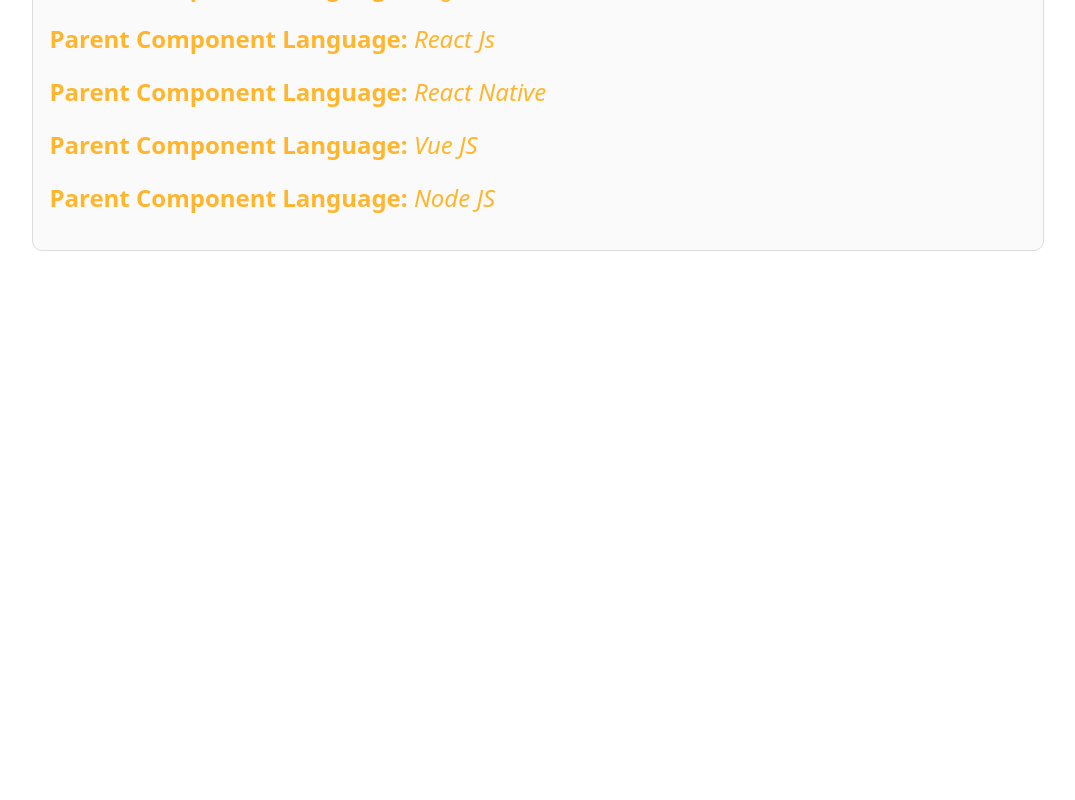
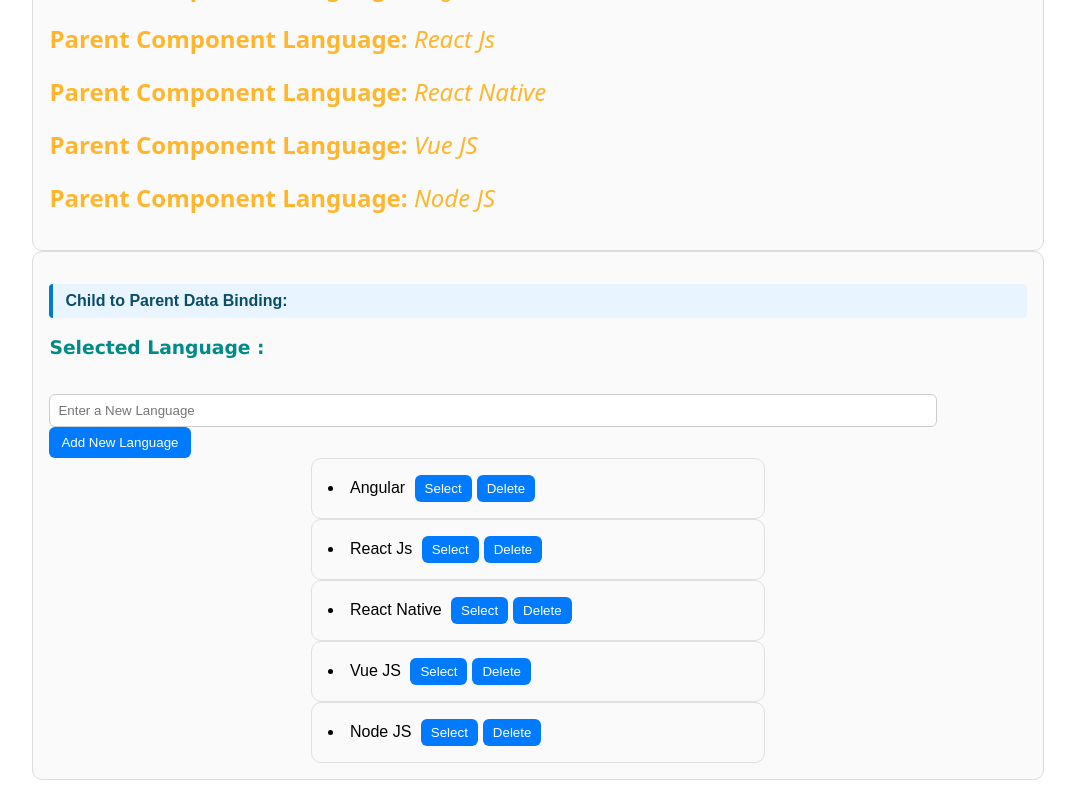
Before and after one commit to JayrajPrajapati/angularbasic, an Angular app: page / in a window 1280 px wide. Shown: the part 4842-5642 px from the top of the page, without its empty margins (102-1177 px from the left). Before the commit the page ends 5113 px from the top, so only its background shows below. Built offline with nearby package versions, Linux system fonts and the light colour scheme.

Commit message:
pass data child to parent

```diff
--- a/src/app/app.html
+++ b/src/app/app.html
@@ -273,11 +273,26 @@
     <p>Parent to Child Data Binding:</p>
     <app-child-component [propFromParent]="propFromParent()"></app-child-component>
     <hr>
-    <input type="text" (input)="newLanguage.set($event.target.value)" [value] ="newLanguage()" placeholder="Enter a New Language">
+    <input type="text" (input)="newLanguage.set($event.target.value)" [value]="newLanguage()"
+      placeholder="Enter a New Language">
     <button (click)="addNewLanguage()">Add New Language</button>
 
     @for(language of languagesList(); track language){
     <app-parent-to-child [newLanguage]="language"></app-parent-to-child>
     }
   </div>
+  <!-- Child to Parent Data Binding -->
+  <div class="todo-wrapper">
+    <p>Child to Parent Data Binding:</p>
+    <h3>Selected Language : {{selectedLanguageName()}}</h3>
+    <br>
+
+    <input type="text" (input)="newLanguage.set($event.target.value)" placeholder="Enter a New Language" [value]="newLanguage()">
+    <button (click)="addNewLanguage()">Add New Language</button>
+
+    @for(language of languagesList(); track language){
+    <app-child-to-parent-component [newLanguage]="language" (selectedLanguage)="selectedLanguage($event)"
+      (deleteLanguageByName)="deleteLanguage($event)"></app-child-to-parent-component>
+    }
+  </div>
 </div>
--- a/src/app/app.ts
+++ b/src/app/app.ts
@@ -4,10 +4,11 @@
 import { single } from 'rxjs';
 import { ChildComponent } from './componenets/child-component/child-component';
 import { ParentToChild } from './componenets/parent-to-child-component/parent-to-child';
+import { ChildToParentComponent } from './componenets/child-to-parent-component/child-to-parent-component';
 
 @Component({
   selector: 'app-root',
-  imports: [SignUp, FormsModule, ChildComponent, ParentToChild],
+  imports: [SignUp, FormsModule, ChildComponent, ParentToChild, ChildToParentComponent],
   templateUrl: './app.html',
   styleUrl: './app.css'
 })
@@ -303,4 +304,14 @@
       this.newLanguage.set('')
     }
   }
+
+  //Child to Parent Data Binding
+  selectedLanguageName = signal('');
+  selectedLanguage(language: string) {
+    this.selectedLanguageName.set(language);
+  }
+  deleteLanguage(language: string) {
+    this.languagesList.update((data) => data.filter((item) => item != language))
+    this.selectedLanguageName.set('')
+  }
 }
--- /dev/null
+++ b/src/app/componenets/child-to-parent-component/child-to-parent-component.css
@@ -0,0 +1,8 @@
+.child-parent-wrapper{max-width:420px;margin:auto;padding:16px;border:1px solid #e0e0e0;border-radius:10px;background:#fafafa;font-family:sans-serif}
+.child-parent-wrapper h3{font-weight:bold}
+.child-parent-wrapper input{width:65%;padding:8px;border:1px solid #ccc;border-radius:6px;margin-right:8px}
+.child-parent-wrapper button{padding:6px 10px;border:none;border-radius:6px;background:#007bff;color:#fff;cursor:pointer;margin-left:5px}
+.child-parent-wrapper button:hover{background:#0056b3}
+.child-parent-wrapper .list{display:flex;justify-content:space-between;align-items:center;padding:8px;border:1px solid #eee;border-radius:6px;margin-top:6px;background:#fff}
+.child-parent-wrapper .list button:last-child{background:#dc3545}
+.child-parent-wrapper .list button:last-child:hover{background:#a71d2a}
--- /dev/null
+++ b/src/app/componenets/child-to-parent-component/child-to-parent-component.html
@@ -0,0 +1,4 @@
+<li class="child-parent-wrapper">{{newLanguage}}
+    <button (click)="getLanguage(newLanguage)">Select</button>
+    <button (click)="deleteLanguage(newLanguage)">Delete</button>
+</li>
--- /dev/null
+++ b/src/app/componenets/child-to-parent-component/child-to-parent-component.ts
@@ -0,0 +1,20 @@
+import { Component, EventEmitter, Input, Output } from '@angular/core';
+
+@Component({
+  selector: 'app-child-to-parent-component',
+  imports: [],
+  templateUrl: './child-to-parent-component.html',
+  styleUrl: './child-to-parent-component.css',
+})
+export class ChildToParentComponent {
+  @Input() newLanguage!: string;
+  @Output() selectedLanguage = new EventEmitter<string>();
+  @Output() deleteLanguageByName = new EventEmitter<string>();
+
+  getLanguage(lan: string | undefined) {
+    this.selectedLanguage.emit(lan);
+  }
+  deleteLanguage(lan: string | undefined) {
+    this.deleteLanguageByName.emit(lan);
+  }
+}
```
Also changed, not shown: 1 other file (tests, documents, lock files or other folders).
